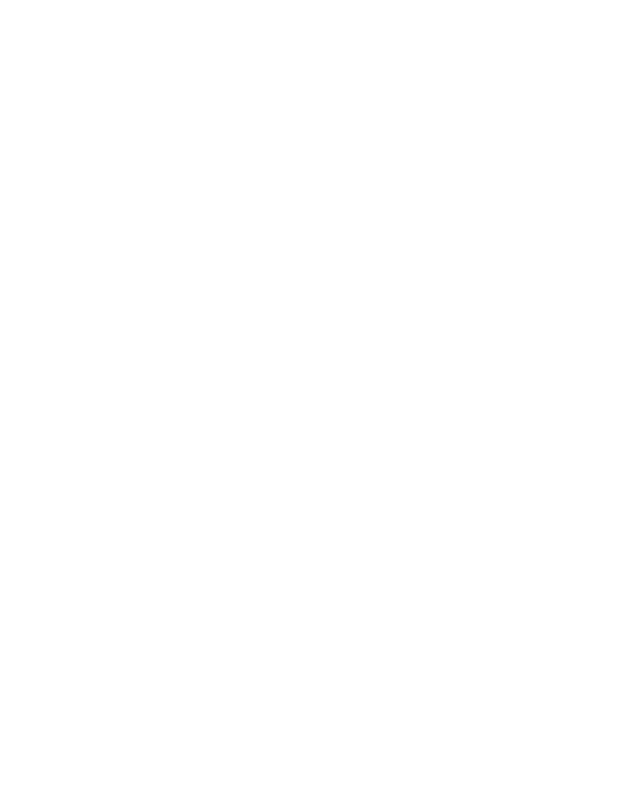
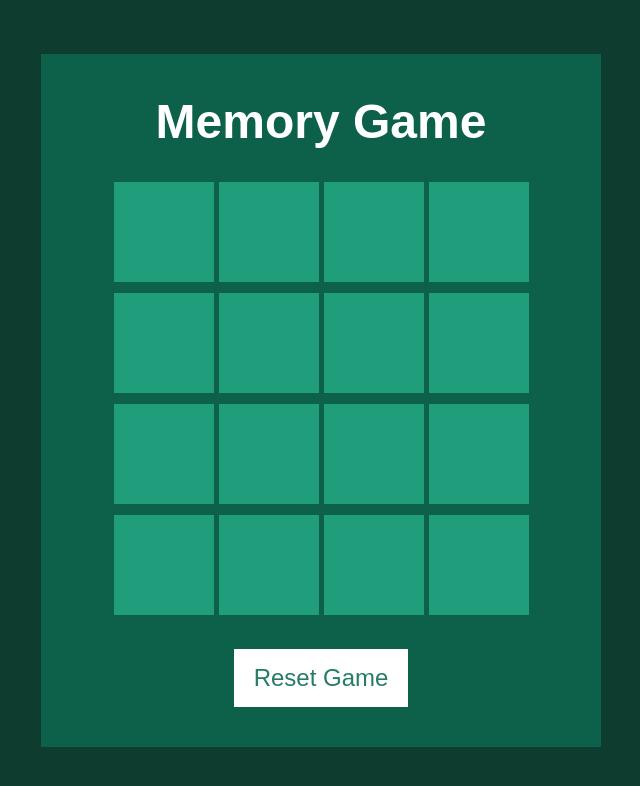
Before and after one commit to pelinergul/MemoryGame, a plain HTML site: page index.html in a window 1280 px wide. Shown: the whole page, without its empty margins (319-959 px from the left). Drawn offline with Linux system fonts and the light colour scheme.

Commit message:
tamamlandı

```diff
--- a/assets/css/main.css
+++ b/assets/css/main.css
@@ -0,0 +1,82 @@
+* {
+    margin: 0;
+    padding: 0;
+    box-sizing: border-box;
+    font-family: Arial, Helvetica, sans-serif;
+}
+body {
+    display: flex;
+    justify-content: center;
+    align-items: center;
+    min-height: 100vh;
+    background-color: #0e3c2f;
+}
+.container {
+    position: relative;
+    display: flex;
+    justify-content: center;
+    align-items: center;
+    flex-direction: column;
+    gap: 30px;
+    background: #0d614b;
+    padding: 40px 60px;
+}
+
+h1 {
+    font-size: 3em;
+    color: white;
+}
+.reset {
+    padding: 15px 20px;
+    color: #267c65;
+    background: white;
+    border: none;
+    font-size: 1.5em;
+    cursor: pointer;
+}
+.reset:focus{
+    color: white;
+    background-color: #267c65;
+}
+
+.game {
+    width: 440px;
+    height: 440px;
+    display: flex;
+    flex-wrap: wrap;
+    align-items: center;
+    gap: 5px;
+    transform-style: preserve-3d;
+    perspective: 500px;
+    justify-content: center;
+}
+.item.boxOpen {
+    transform: rotateY(0deg);
+}
+.item {
+    position: relative;
+    width: 100px;
+    height: 100px;
+    display: flex;
+    justify-content: center;
+    align-items: center;
+    font-size: 3em;
+    background: white;
+    cursor: pointer;
+    transition: 0.25s; /*geçiş efekti */
+    transform: rotateY(180deg);
+
+}
+.item::after {
+    content: " ";
+    position: absolute;
+    inset: 0;
+    background-color: #209d7b;
+    transition: 0.25s;
+    transform: rotateY(0deg);
+    backface-visibility: hidden;
+}
+.boxOpen::after,
+.boxMatch::after {
+    transform: rotateY(180deg);
+}
--- a/assets/js/main.js
+++ b/assets/js/main.js
@@ -0,0 +1,42 @@
+const emojis = [
+  "😮‍💨","😮‍💨",
+  "😆","😆",
+  "❤️","❤️",
+  "🖥️","🖥️",
+  "👍","👍",
+  "💎","💎",
+  "🐨","🐨",
+  "🌎","🌎"
+];
+const game = document.querySelector(".game");
+const resetBtn = document.querySelector(".reset");
+resetBtn.addEventListener("click", () => {window.location.reload()} );
+function boxHandler() {
+  this.classList.add("boxOpen");
+  const boxOpen =document.querySelectorAll(".boxOpen");
+  setTimeout(function() {
+    if(boxOpen.length > 1) {
+      if (boxOpen[0].innerHTML == boxOpen[1].innerHTML ) {
+        boxOpen[0].classList.add("boxMatch");
+        boxOpen[1].classList.add("boxMatch");
+        const boxMatch=document.querySelectorAll(".boxMatch");
+        boxOpen[1].classList.remove("boxOpen");
+        boxOpen[0].classList.remove("boxOpen");
+        if(boxMatch.length == emojis.length) {
+          alert("WIN!!")
+        }
+      } else {
+        boxOpen[1].classList.remove("boxOpen")
+        boxOpen[0].classList.remove("boxOpen")
+      }
+    }
+  },500)
+}
+const shuffle_emojis= emojis.sort(() => (Math.random() > .5 ? 2 : -1));
+for (i=0; i < emojis.length; i++) {
+  const box = document.createElement("div");
+  box.className= "item";
+  box.innerHTML=emojis[i];
+  game.appendChild(box);
+  box.addEventListener("click", boxHandler);
+};
--- a/index.html
+++ b/index.html
@@ -8,6 +8,10 @@
   <script src="assets/js/main.js" defer></script>
 </head>
 <body>
-
+  <div class="container">
+    <h1>Memory Game</h1>
+    <div class="game"></div>
+    <button class="reset">Reset Game</button>
+  </div>
 </body>
 </html>
```
